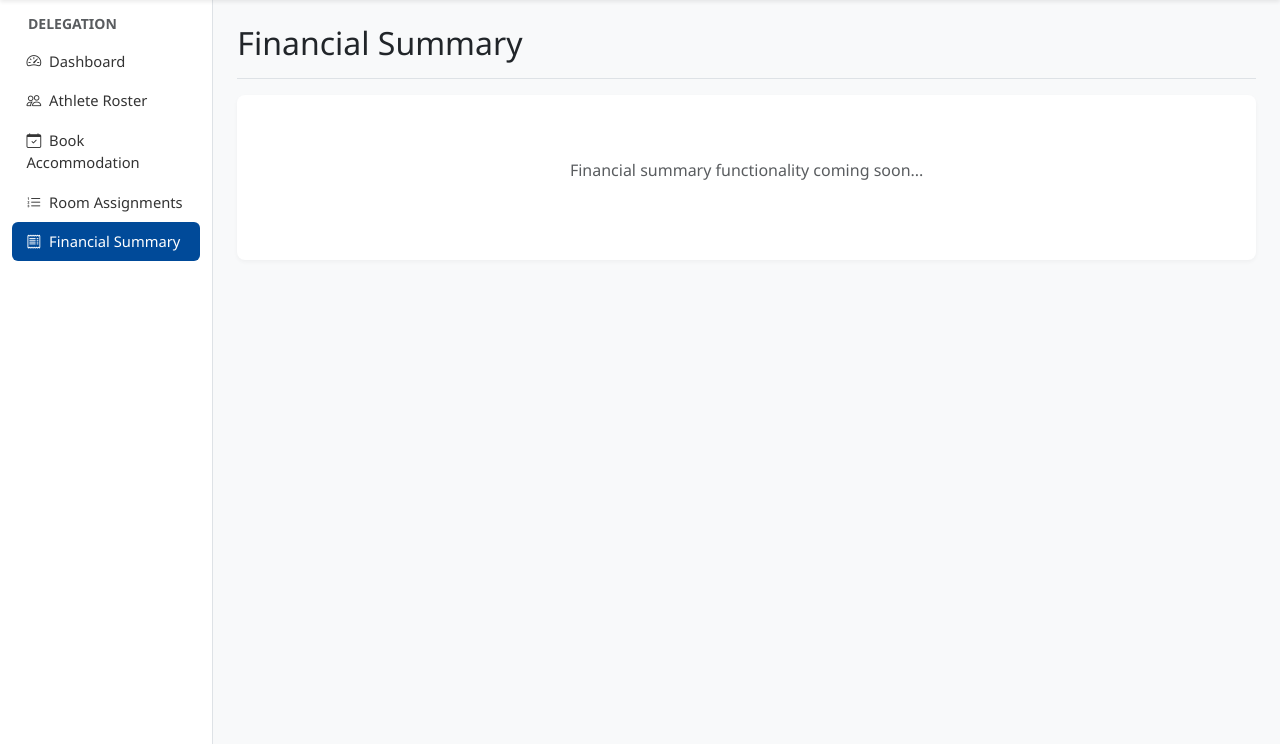
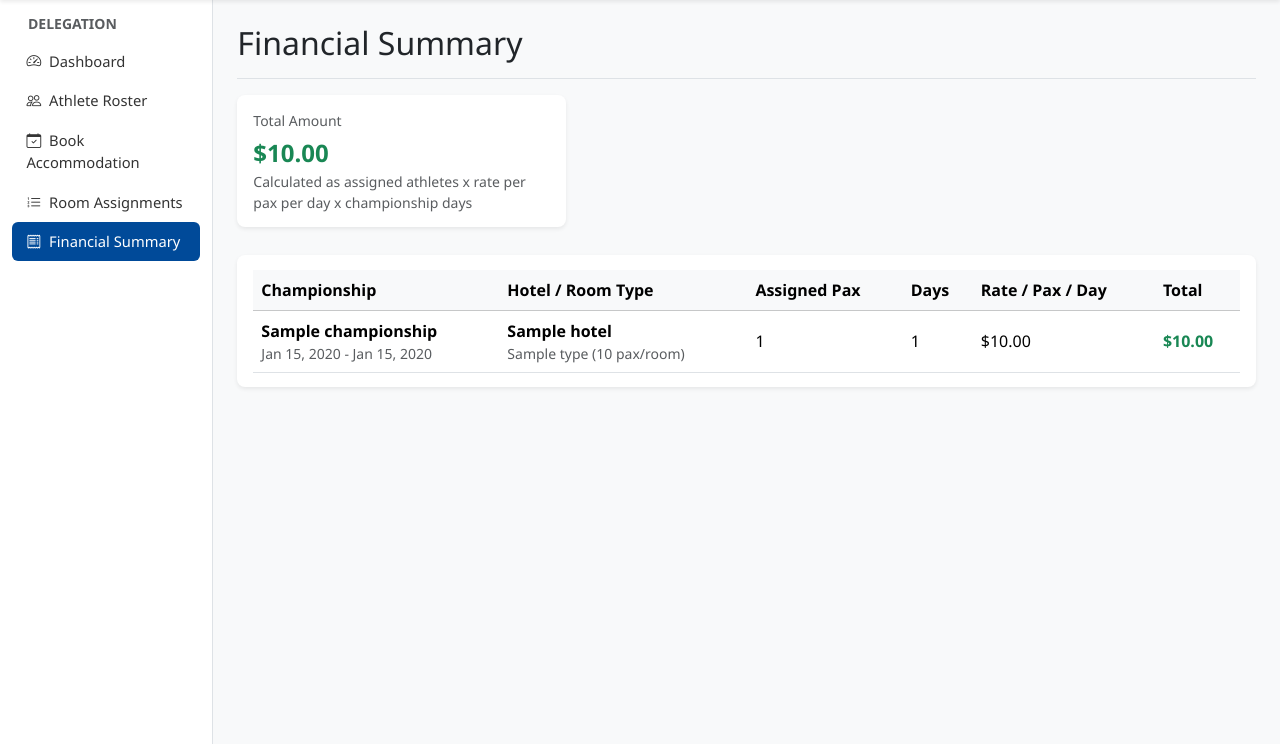
Before and after one commit to mfarhanka/msdeaf-cams, a PHP site: page /country/finance.php in a window 1280 px wide. Shown: the part 56-800 px from the top of the page. Run offline with PHP 8.4, Linux system fonts and the light colour scheme; a user stored in the database is signed in; tables that the repository leaves empty hold one stand-in row (values such as "Sample post").

Commit message:
Enhance financial summary functionality; calculate total charges based on assigned athletes, room rates, and championship duration

```diff
--- a/country/dashboard.php
+++ b/country/dashboard.php
@@ -11,8 +11,9 @@ $roomStmt = $pdo->prepare("SELECT COUNT(*) FROM bookings WHERE country_id = ?");
 $roomStmt->execute([$countryId]);
 $roomsBooked = $roomStmt->fetchColumn();
 
-$balanceStmt = $pdo->prepare("SELECT COALESCE(SUM(assignment_totals.assigned_athletes * rt.price_per_night), 0)
+$balanceStmt = $pdo->prepare("SELECT COALESCE(SUM(assignment_totals.assigned_athletes * rt.price_per_night * (DATEDIFF(c.end_date, c.start_date) + 1)), 0)
     FROM bookings b
+    JOIN championships c ON b.championship_id = c.id
     JOIN room_types rt ON b.room_type_id = rt.id
     LEFT JOIN (
         SELECT booking_id, COUNT(*) AS assigned_athletes
@@ -53,7 +54,7 @@ require_once 'includes/header.php';
         <div class="card text-center text-white bg-success">
             <div class="card-body">
                 <h4><i class="bi bi-check-circle"></i></h4>
-                <h6 class="card-title mb-1">Daily Balance Due</h6>
+                <h6 class="card-title mb-1">Total Balance Due</h6>
                 <p class="card-text fs-5 mb-0">$<?php echo number_format($balanceDue, 2); ?></p>
             </div>
         </div>
--- a/country/finance.php
+++ b/country/finance.php
@@ -1,5 +1,42 @@
 <?php
 require_once 'includes/auth.php';
+
+$countryId = $_SESSION['id'];
+
+$financeStmt = $pdo->prepare("SELECT
+    b.id,
+    b.status,
+    c.title AS championship_title,
+    c.start_date,
+    c.end_date,
+    h.name AS hotel_name,
+    rt.name AS room_type_name,
+    rt.capacity,
+    rt.price_per_night,
+    COALESCE(assignment_totals.assigned_athletes, 0) AS assigned_athletes,
+    (DATEDIFF(c.end_date, c.start_date) + 1) AS championship_days
+    FROM bookings b
+    JOIN championships c ON b.championship_id = c.id
+    JOIN hotels h ON b.hotel_id = h.id
+    JOIN room_types rt ON b.room_type_id = rt.id
+    LEFT JOIN (
+        SELECT booking_id, COUNT(*) AS assigned_athletes
+        FROM room_assignments
+        GROUP BY booking_id
+    ) assignment_totals ON assignment_totals.booking_id = b.id
+    WHERE b.country_id = ? AND b.status <> 'Cancelled'
+    ORDER BY c.start_date ASC, h.name ASC, rt.name ASC");
+$financeStmt->execute([$countryId]);
+$financeRows = $financeStmt->fetchAll(PDO::FETCH_ASSOC);
+
+$grandTotal = 0;
+foreach ($financeRows as &$financeRow) {
+    $lineTotal = intval($financeRow['assigned_athletes']) * floatval($financeRow['price_per_night']) * max(1, intval($financeRow['championship_days']));
+    $financeRow['line_total'] = $lineTotal;
+    $grandTotal += $lineTotal;
+}
+unset($financeRow);
+
 require_once 'includes/header.php';
 ?>
 
@@ -7,9 +44,56 @@ require_once 'includes/header.php';
     <h1 class="h2">Financial Summary</h1>
 </div>
 
-<div class="card">
+<div class="row g-3 mb-3">
+    <div class="col-md-4">
+        <div class="card shadow-sm border-success">
+            <div class="card-body">
+                <div class="text-muted small mb-1">Total Amount</div>
+                <div class="fs-4 fw-bold text-success">$<?php echo number_format($grandTotal, 2); ?></div>
+                <div class="small text-muted">Calculated as assigned athletes x rate per pax per day x championship days</div>
+            </div>
+        </div>
+    </div>
+</div>
+
+<div class="card shadow-sm">
     <div class="card-body">
-        <p class="text-muted text-center py-5">Financial summary functionality coming soon...</p>
+        <?php if (count($financeRows) > 0): ?>
+            <div class="table-responsive">
+                <table class="table table-hover align-middle mb-0">
+                    <thead class="table-light">
+                        <tr>
+                            <th>Championship</th>
+                            <th>Hotel / Room Type</th>
+                            <th>Assigned Pax</th>
+                            <th>Days</th>
+                            <th>Rate / Pax / Day</th>
+                            <th>Total</th>
+                        </tr>
+                    </thead>
+                    <tbody>
+                        <?php foreach ($financeRows as $row): ?>
+                            <tr>
+                                <td>
+                                    <div class="fw-semibold"><?php echo htmlspecialchars($row['championship_title']); ?></div>
+                                    <div class="small text-muted"><?php echo htmlspecialchars(date('M d, Y', strtotime($row['start_date'])) . ' - ' . date('M d, Y', strtotime($row['end_date']))); ?></div>
+                                </td>
+                                <td>
+                                    <div class="fw-semibold"><?php echo htmlspecialchars($row['hotel_name']); ?></div>
+                                    <div class="small text-muted"><?php echo htmlspecialchars($row['room_type_name'] . ' (' . $row['capacity'] . ' pax/room)'); ?></div>
+                                </td>
+                                <td><?php echo intval($row['assigned_athletes']); ?></td>
+                                <td><?php echo max(1, intval($row['championship_days'])); ?></td>
+                                <td>$<?php echo number_format($row['price_per_night'], 2); ?></td>
+                                <td class="fw-bold text-success">$<?php echo number_format($row['line_total'], 2); ?></td>
+                            </tr>
+                        <?php endforeach; ?>
+                    </tbody>
+                </table>
+            </div>
+        <?php else: ?>
+            <p class="text-muted text-center py-5 mb-0">No assigned rooms yet, so there is no charge to calculate.</p>
+        <?php endif; ?>
     </div>
 </div>
 
```
